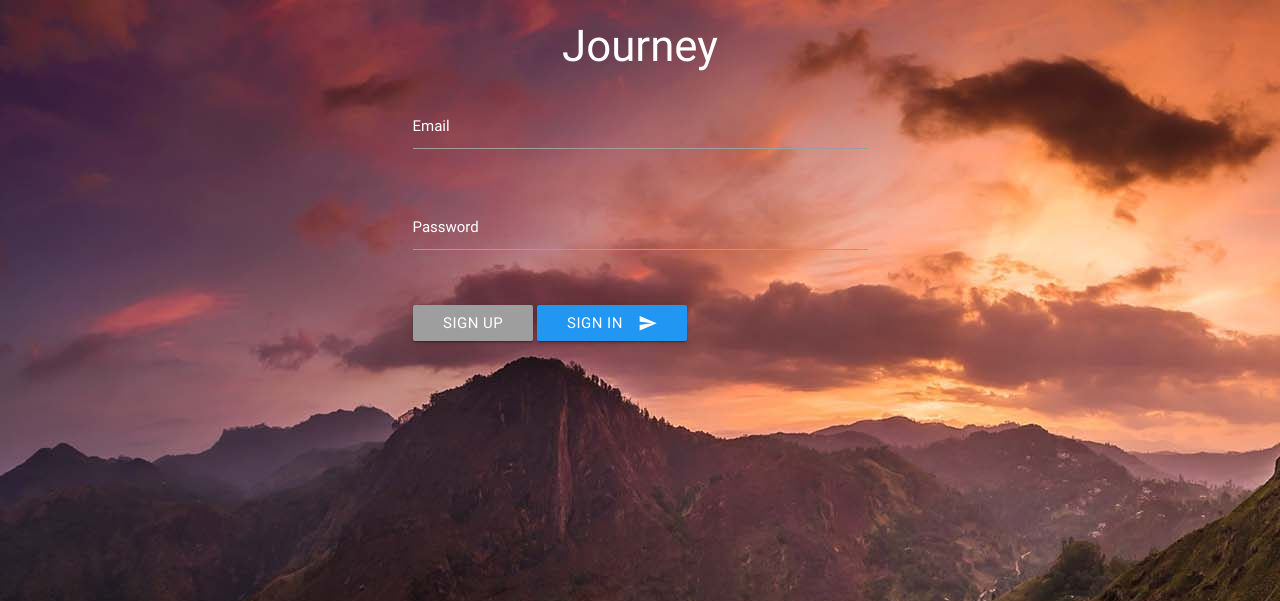
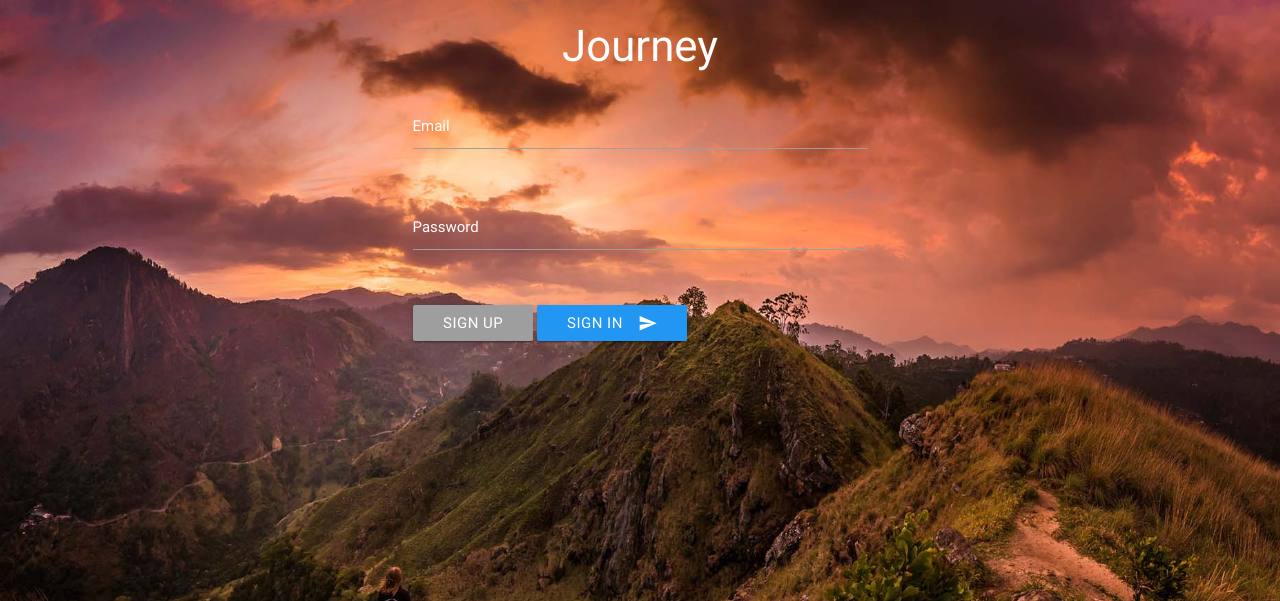
Before and after one commit to Sphenox/M335-Journey, a PHP site: page /html/login.html in a window 1280 px wide. Shown: the top 601 px of the page. Run offline with PHP 8.4, Linux system fonts and the light colour scheme.

Commit message:
1x am CSS und scho isch es guet...

```diff
--- a/css/style.css
+++ b/css/style.css
@@ -40,6 +40,9 @@
 }
 
 .background-img {
-    background-image: url(../img/login_background.jpg);
-    background-repeat: no-repeat;
+    background: url(../img/login_background.jpg) no-repeat center center fixed;
+    -webkit-background-size: cover;
+    -moz-background-size: cover;
+    -o-background-size: cover;
+    background-size: cover;
 }
```
